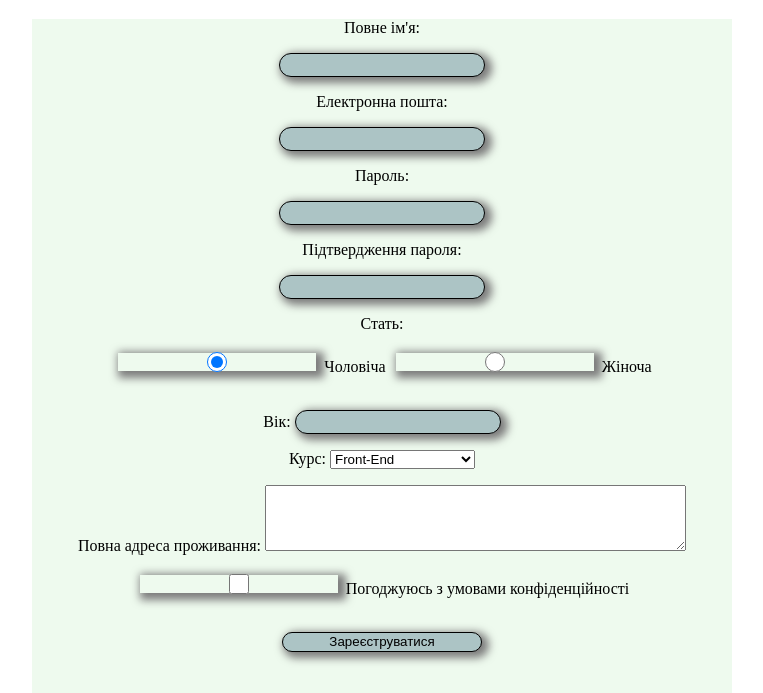
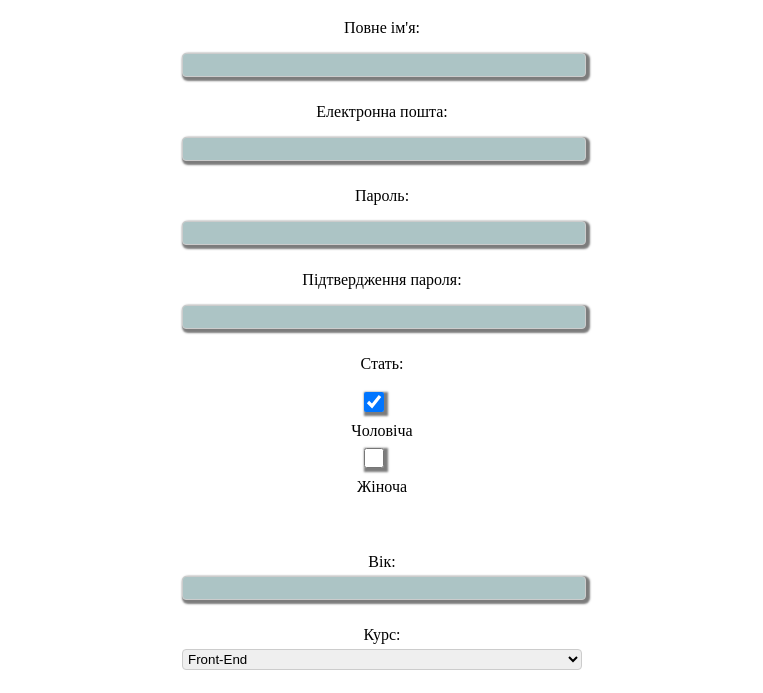
Before and after one commit to ZamulinskiyHennadiy/login.system, a plain HTML site: page index.html in a window 1280 px wide. Shown: the part 61-754 px from the top of the page, without its empty margins (258-1021 px from the left). Drawn offline with Linux system fonts and the light colour scheme.

Commit message:
initial commit2

```diff
--- a/index.html
+++ b/index.html
@@ -6,17 +6,39 @@
    <title>login of the system</title>
    <style>
    input {
-      width: 200px;
+      width: 800px;
       height: 20px;
       border: 1px solid;
-      border-radius: 50px;
+      border-radius: 8=30px;
       background-color: rgb(172, 196, 197);
-      box-shadow: 4px 3px 8px 3px #7c7c7c;
+      box-shadow: 2px 2px 2px 2px #7c7c7c;
       }
       form {
-      width: 700px;
-      height: 800px;
-      background-color: rgb(238, 250, 238);
+      width: 400px;
+      height: 400px;
+      }
+      h2 {
+            text-align: center;
+            margin-bottom: 30px;
+      }
+      label {
+            display: block;
+            margin-bottom: 5px;
+      }
+      input, select, textarea {
+            width: 100%;
+            padding: 1px;
+            margin-bottom: 10px;
+            border: 1px solid #ccc;
+            border-radius: 4px;
+      }
+      input[type="checkbox"] {
+            width: 10px;
+            margin-right: 10px;
+      }
+      input[type="checkbox"] {
+            width: 20px;
+            margin-right: 20px;
       }
       </style>
 </head>
@@ -51,9 +73,9 @@
             <p>
             <label for="gender">Стать:</label>
             </p>
-         <input type="radio" id="male" name="gender" value="male" checked>
+         <input type="checkbox" id="male" name="gender" value="male" checked>
          <label for="male">Чоловіча</label>
-         <input type="radio" id="female" name="gender" value="female">
+         <input type="checkbox" id="female" name="gender" value="female">
          <label for="female">Жіноча</label><br><br>
       </p>
             <p>
```
